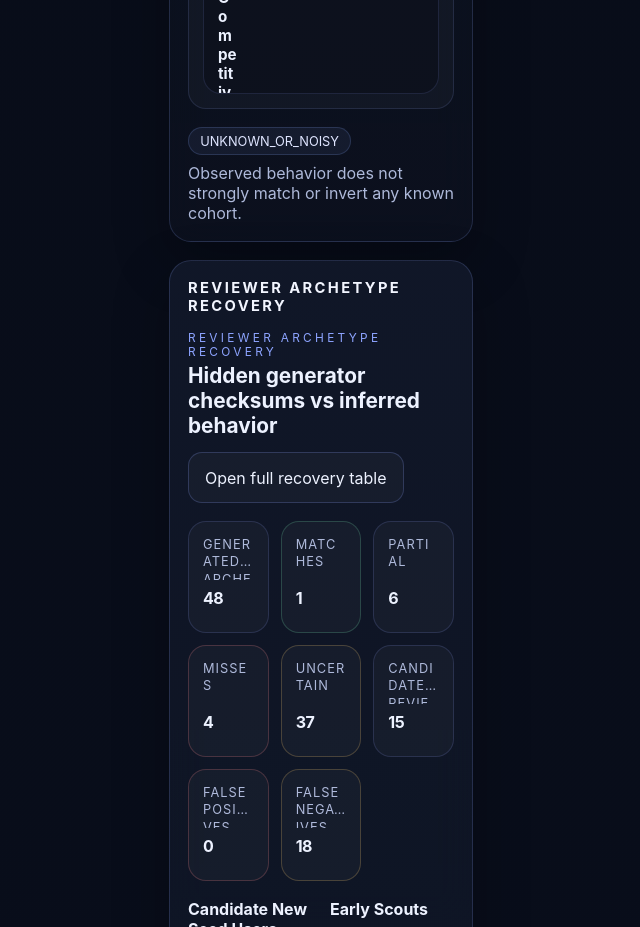
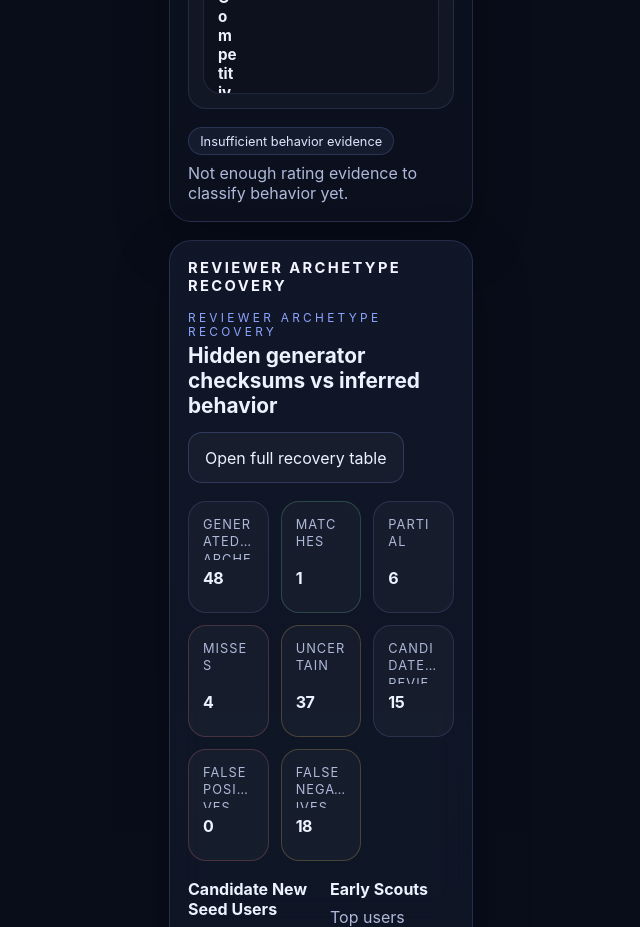
Before and after one commit to BrianUrbanek/Wayfarer, a React (Vite) app: page / in a window 1280 px wide. Shown: the part 9940-10867 px from the top of the page, without its empty margins (319-959 px from the left). Built offline with nearby package versions, Linux system fonts and the light colour scheme.

Commit message:
Refactor diagnosis around primary useful signal

```diff
--- a/src/App.tsx
+++ b/src/App.tsx
@@ -24,6 +24,7 @@ import {
   shouldPromoteInverseSignal,
   summarizeBehaviorRead
 } from './ui/summaryVisuals';
+import { buildPrimarySignalSummary } from './ui/userSignalDiagnosis';
 import { useRef } from 'react';
 import {
   DASHBOARD_ORDERINGS,
@@ -587,6 +588,7 @@ export default function App({ initialGuidanceMode = 'novice' }: AppProps = {}) {
   const showInverseDiagnostic = selectedInference
     ? shouldPromoteInverseSignal(selectedInference.inverseTop.score, selectedInference.behaviorSpecificity)
     : false;
+  const selectedPrimarySignal = selectedInference ? buildPrimarySignalSummary(selectedInference) : null;
 
   const signalRows = useMemo(() => {
     if (!selectedRaterSignalProfile) {
@@ -1429,10 +1431,20 @@ export default function App({ initialGuidanceMode = 'novice' }: AppProps = {}) {
       </section>
 
       <div className="summary-inline">
-        <Badge tone={diagnosisTone(selectedInferenceDiagnostics?.type ?? 'AMBIGUOUS')}>
-          {selectedInferenceDiagnostics?.type ?? 'AMBIGUOUS'}
+        <Badge
+          tone={
+            selectedPrimarySignal?.kind === 'positive'
+              ? 'success'
+              : selectedPrimarySignal?.kind === 'inverse'
+                ? 'danger'
+                : selectedPrimarySignal?.kind === 'mismatch'
+                  ? 'warning'
+                  : 'neutral'
+          }
+        >
+          {selectedPrimarySignal?.title ?? selectedInferenceDiagnostics?.type ?? 'AMBIGUOUS'}
         </Badge>
-        <span className="muted">{selectedInferenceDiagnostics?.message}</span>
+        <span className="muted">{selectedPrimarySignal?.message ?? selectedInferenceDiagnostics?.message}</span>
       </div>
     </div>
   ) : null;
@@ -1626,8 +1638,8 @@ export default function App({ initialGuidanceMode = 'novice' }: AppProps = {}) {
       </section>
       <section className="detail-block">
         <h4>Diagnosis</h4>
-        <p>{selectedInference.diagnosis.message}</p>
-        <p className="muted">{selectedInference.diagnosis.reasons.join(' | ')}</p>
+        <p>{selectedPrimarySignal?.title ?? selectedInference.diagnosis.message}</p>
+        <p className="muted">{selectedPrimarySignal?.message ?? selectedInference.diagnosis.message}</p>
       </section>
       <section className="detail-block">
         <h4>Reviewer checksum</h4>
--- /dev/null
+++ b/src/ui/userSignalDiagnosis.ts
@@ -0,0 +1,78 @@
+import type { InferenceAnalysis } from '../model/inference.js';
+
+export type UserSignalDiagnosisKind =
+  | 'positive'
+  | 'inverse'
+  | 'mismatch'
+  | 'diffuse'
+  | 'insufficient'
+  | 'weak';
+
+export interface UserSignalDiagnosisSummary {
+  kind: UserSignalDiagnosisKind;
+  title: string;
+  message: string;
+}
+
+export function buildPrimarySignalSummary(inference: InferenceAnalysis): UserSignalDiagnosisSummary {
+  const hasBehaviorEvidence = inference.targetAlignment.ratedCount > 0 && inference.ratingEvidence >= 0.08;
+  const strongTargetAgreement = inference.targetAlignment.agreementRate >= 0.7 && inference.targetAlignment.ratedCount >= 3;
+  const inverseDominant =
+    inference.inverseTop.score >= Math.max(0.45, inference.behaviorTop.score + 0.12) &&
+    inference.targetAlignment.agreementRate < 0.55;
+  const mismatchCandidate =
+    inference.declaredTop.cohortId !== null &&
+    inference.behaviorTop.cohortId !== null &&
+    inference.declaredTop.cohortId !== inference.behaviorTop.cohortId &&
+    inference.behaviorTop.score >= 0.35 &&
+    inference.targetAlignment.ratedCount >= 3;
+
+  if (!hasBehaviorEvidence) {
+    return {
+      kind: 'insufficient',
+      title: 'Insufficient behavior evidence',
+      message: 'Not enough rating evidence to classify behavior yet.'
+    };
+  }
+
+  if (strongTargetAgreement) {
+    return {
+      kind: 'positive',
+      title: `Primary signal: positive ${inference.behaviorTop.cohortId ?? 'cohort'} audience signal`,
+      message:
+        inference.cohortSeparability.label === 'low'
+          ? 'Reliable reviewer, low cohort separation so far.'
+          : `Reliable reviewer with ${inference.cohortSeparability.label} cohort separation.`
+    };
+  }
+
+  if (inverseDominant) {
+    return {
+      kind: 'inverse',
+      title: `Primary signal: anti-match against ${inference.inverseTop.cohortId ?? 'known cohort'}`,
+      message: 'This player consistently moves against that cohort preference pattern; treat as negative evidence.'
+    };
+  }
+
+  if (mismatchCandidate) {
+    return {
+      kind: 'mismatch',
+      title: 'Primary signal: declared/observed mismatch',
+      message: 'Declared tags and observed behavior currently point to different cohorts; possible retag candidate if behavior strengthens.'
+    };
+  }
+
+  if (inference.cohortSeparability.label === 'low' || inference.behaviorSpecificity < 0.08) {
+    return {
+      kind: 'diffuse',
+      title: 'Primary signal: diffuse behavior',
+      message: 'Observed behavior is diffuse; top cohort lead is too small to over-interpret.'
+    };
+  }
+
+  return {
+    kind: 'weak',
+    title: 'Primary signal: weak explanatory value',
+    message: 'Weak signal: this profile should contribute lightly until more evidence accumulates.'
+  };
+}
```
Also changed, not shown: 2 other files (tests, documents, lock files or other folders).
